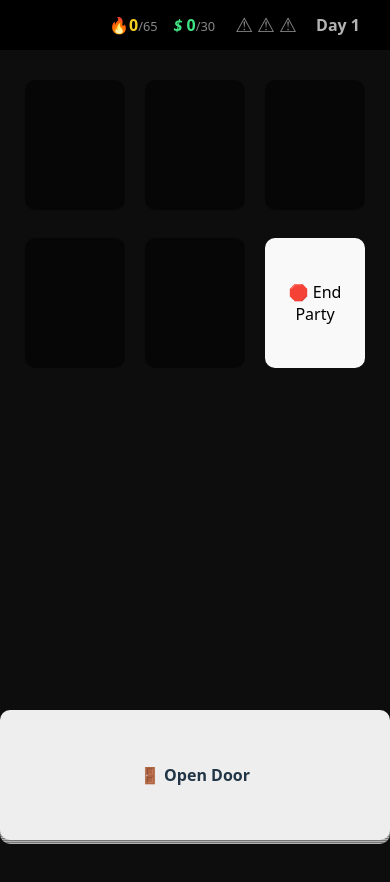
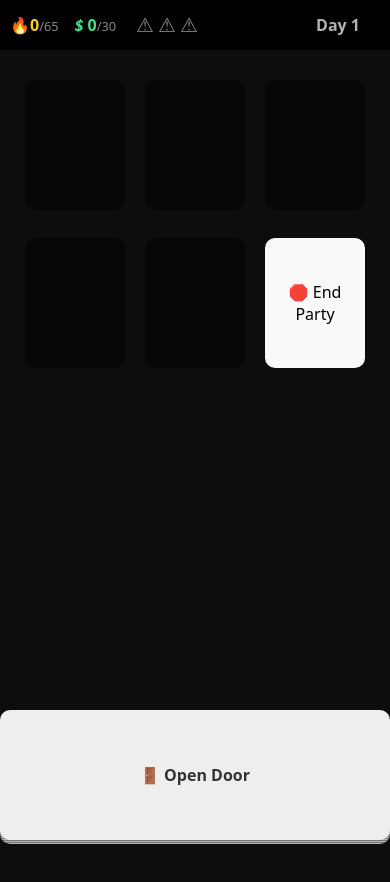
Before and after one commit to Samalam1/boogie_bungalow, a React (Vite) app: page / in a window 390 px wide. Shown: the top 882 px of the page. Built offline with nearby package versions, Linux system fonts and the light colour scheme.

Commit message:
style fixes

```diff
--- a/src/components/UI/GuestCard/GuestCard.scss
+++ b/src/components/UI/GuestCard/GuestCard.scss
@@ -185,6 +185,10 @@ body{
         margin:0;
     }
 
+    .player-score{
+        justify-content: left;
+    }
+
     .open-door{
        bottom: 0 !important;
        width: 100%;
@@ -209,6 +213,7 @@ body{
         font-weight: bold;;
         background-color: #eee;
         display: flex;justify-content: center;align-items: center;
+        color:#333;
 
 
     }
```
